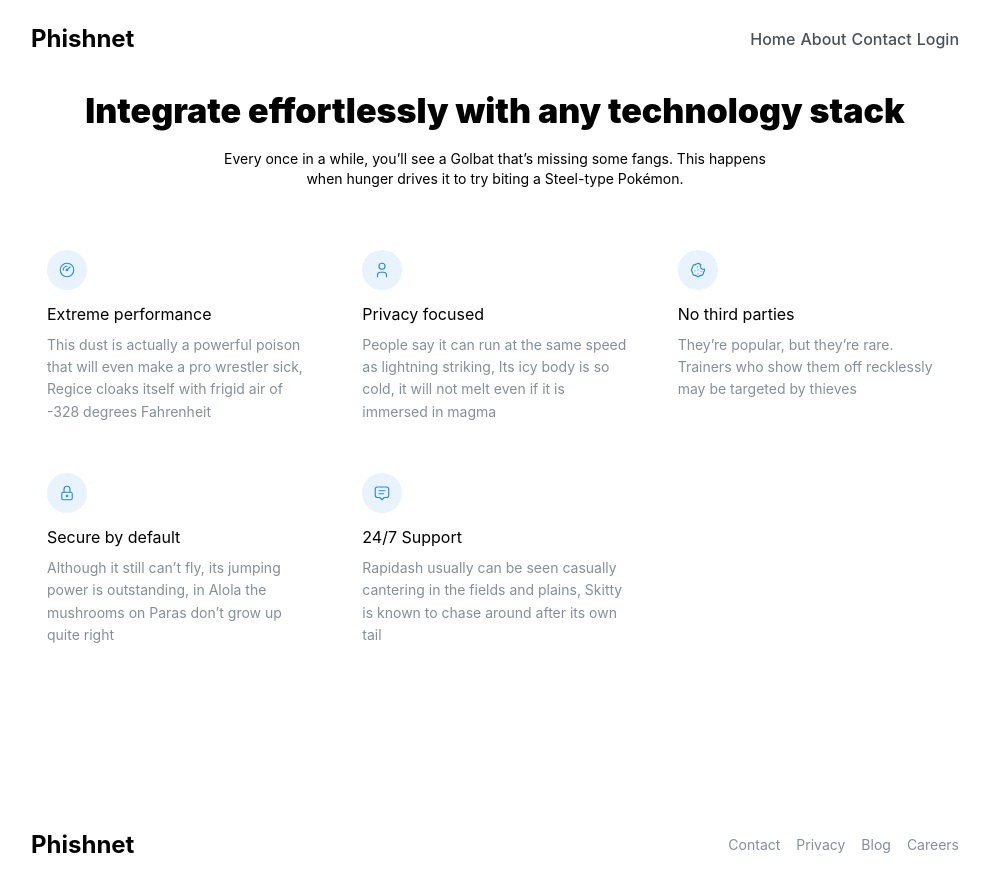
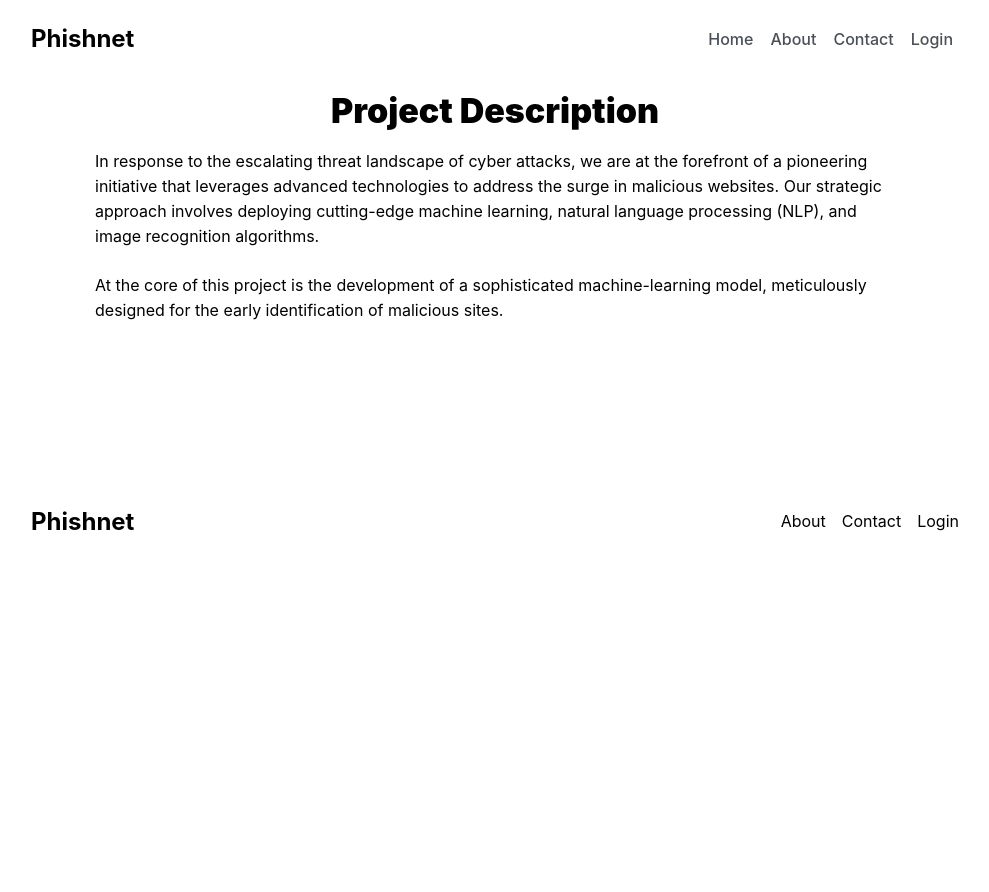
Before and after one commit to JuanPabloSGU/phishnet, a React (Vite) app in the folder client/: page /about in a window 1280 px wide. Shown: the top 892 px of the page, without its empty margins (145-1134 px from the left). After the commit the page ends 800 px from the top, so only its background shows below. Built offline with nearby package versions, Linux system fonts and the light colour scheme.

Commit message:
Styling, removed default placeholders and lorem ipsum, added text for subheadings, added links to Title and Footer

```diff
--- a/client/src/components/FeaturesTitle.tsx
+++ b/client/src/components/FeaturesTitle.tsx
@@ -1,69 +1,17 @@
-import { Title, SimpleGrid, Text, ThemeIcon, Grid, rem, Container } from '@mantine/core';
-import { IconReceiptOff, IconFlame, IconCircleDotted, IconFileCode } from '@tabler/icons-react';
+import { Title, Text, Grid, Container } from '@mantine/core';
 import classes from './FeaturesTitle.module.css';
 
-const features = [
-    {
-        icon: IconReceiptOff,
-        title: 'Free and open source',
-        description: 'All packages are published under MIT license, you can use Mantine in any project',
-    },
-    {
-        icon: IconFileCode,
-        title: 'TypeScript based',
-        description: 'Build type safe applications, all components and hooks export types',
-    },
-    {
-        icon: IconCircleDotted,
-        title: 'No annoying focus ring',
-        description:
-            'With new :focus-visible selector focus ring will appear only when user navigates with keyboard',
-    },
-    {
-        icon: IconFlame,
-        title: 'Flexible',
-        description:
-            'Customize colors, spacing, shadows, fonts and many other settings with global theme object',
-    },
-];
 
 export function FeaturesTitle() {
-    const items = features.map((feature) => (
-        <div key={feature.title}>
-            <ThemeIcon
-                size={44}
-                radius="md"
-                variant="gradient"
-                gradient={{ deg: 133, from: 'blue', to: 'cyan' }}
-            >
-                <feature.icon style={{ width: rem(26), height: rem(26) }} stroke={1.5} />
-            </ThemeIcon>
-            <Text fz="lg" mt="sm" fw={500}>
-                {feature.title}
-            </Text>
-            <Text c="dimmed" fz="sm">
-                {feature.description}
-            </Text>
-        </div>
-    ));
-
     return (
         <Container className={classes.container}>
             <div>
                 <Grid gutter={80}>
-                    <Grid.Col span={{ base: 12, md: 5 }}>
-                        <Title className={classes.title} order={2}>
-                            Lorem ipsum dolor sit amet, qui minim labore adipisicing minim sint cillum sint consectetur cupidatat.
-                        </Title>
-                        <Text c="dimmed">
-                            Lorem ipsum dolor sit amet, officia excepteur ex fugiat reprehenderit enim labore culpa sint ad nisi Lorem pariatur mollit ex esse exercitation amet. Nisi anim cupidatat excepteur officia. Reprehenderit nostrud nostrud ipsum Lorem est aliquip amet voluptate voluptate dolor minim nulla est proident.
+                    <Grid.Col span={12}>
+                        <Title className={classes.title} order={2}></Title>
+                        <Text>
+                            Welcome to Phishnet, your go-to platform for determining the legitimacy of URLs and safeguarding yourself against phishing attempts.
                         </Text>
-
-                    </Grid.Col>
-                    <Grid.Col span={{ base: 12, md: 7 }}>
-                        <SimpleGrid cols={{ base: 1, md: 2 }} spacing={30}>
-                            {items}
-                        </SimpleGrid>
                     </Grid.Col>
                 </Grid>
             </div>
--- a/client/src/components/FooterSimple.module.css
+++ b/client/src/components/FooterSimple.module.css
@@ -16,6 +16,9 @@
 }
 
 .links {
+  color: inherit;
+  text-decoration: none;
+
   @media (max-width: $mantine-breakpoint-xs) {
     margin-top: var(--mantine-spacing-md);
   }
--- a/client/src/components/FooterSimple.tsx
+++ b/client/src/components/FooterSimple.tsx
@@ -1,24 +1,22 @@
-import { Container, Group, Anchor } from '@mantine/core';
+import { Container, Group } from '@mantine/core';
+import { Link } from 'react-router-dom';
 import classes from './FooterSimple.module.css';
 
 const links = [
-    { link: '#', label: 'Contact' },
-    { link: '#', label: 'Privacy' },
-    { link: '#', label: 'Blog' },
-    { link: '#', label: 'Careers' },
+    { link: '/about', label: 'About' },
+    { link: '/contact', label: 'Contact' },
+    { link: '/login', label: 'Login' },
 ];
 
 export function FooterSimple() {
     const items = links.map((link) => (
-        <Anchor<'a'>
-            c="dimmed"
+        <Link
+            className={`dimmed ${classes.links}`}
             key={link.label}
-            href={link.link}
-            onClick={(event) => event.preventDefault()}
-            size="sm"
+            to={link.link}
         >
             {link.label}
-        </Anchor>
+        </Link>
     ));
 
     return (
--- a/client/src/components/HeaderSimple.module.css
+++ b/client/src/components/HeaderSimple.module.css
@@ -1,3 +1,7 @@
+.headerTitle {
+  cursor: pointer;
+}
+
 .header {
   height: rem(56px);
   margin-bottom: rem(120px);
@@ -15,7 +19,7 @@
 .link {
   display: block;
   line-height: 1;
-  padding: rem(8px) rem(12px);
+  padding: 8px 3px;
   border-radius: var(--mantine-radius-sm);
   text-decoration: none;
   color: light-dark(var(--mantine-color-gray-7), var(--mantine-color-dark-0));
--- a/client/src/components/HeaderSimple.tsx
+++ b/client/src/components/HeaderSimple.tsx
@@ -1,7 +1,7 @@
 import { useState } from 'react';
 import { Container, Group } from '@mantine/core';
 import classes from './HeaderSimple.module.css';
-import { Link } from 'react-router-dom';
+import { Link, useNavigate } from 'react-router-dom';
 
 const links = [
     { link: '/', label: 'Home' },
@@ -12,6 +12,7 @@ const links = [
 
 export function HeaderSimple() {
     const [active, setActive] = useState(links[0].link);
+    const navigate = useNavigate();
 
     const items = links.map((link) => (
         <a
@@ -33,7 +34,7 @@ export function HeaderSimple() {
     return (
         <header className={classes.header}>
             <Container size="md" className={classes.inner}>
-                <h2>Phishnet</h2>
+                <h2 className={classes.headerTitle} onClick={() => navigate('/')}>Phishnet</h2>
                 <Group gap={5} visibleFrom="xs">
                     {items}
                 </Group>
--- a/client/src/components/Inference.tsx
+++ b/client/src/components/Inference.tsx
@@ -90,7 +90,7 @@ export function Inference() {
             </Title>
 
             <Text c='dimmed'>
-                Lorem ipsum dolor sit amet, qui minim labore adipisicing minim sint cillum sint consectetur cupidatat.
+                Our advanced scanning tool employs machine learning to analyze URLs and distinguish between legitimate websites and potential phishing threats. Enter a URL below to instantly assess its authenticity:
             </Text>
 
             <Paper>
--- a/client/src/components/PreviousSearches.tsx
+++ b/client/src/components/PreviousSearches.tsx
@@ -41,7 +41,7 @@ export function PreviousSearches() {
             </Title>
 
             <Text c='dimmed'>
-                Lorem ipsum dolor sit amet, qui minim labore adipisicing minim sint cillum sint consectetur cupidatat.
+                Track your scanning history and results for peace of mind:
             </Text>
 
             <Table.ScrollContainer minWidth={800}>
--- a/client/src/pages/about/components/FeaturesGrid.module.css
+++ b/client/src/pages/about/components/FeaturesGrid.module.css
@@ -18,9 +18,6 @@
 }
 
 .description {
-  text-align: center;
+  text-align: left;
 
-  @media (max-width: $mantine-breakpoint-sm) {
-    text-align: left;
-  }
 }
--- a/client/src/pages/about/components/FeaturesGrid.tsx
+++ b/client/src/pages/about/components/FeaturesGrid.tsx
@@ -1,39 +1,5 @@
 import { ThemeIcon, Text, Title, Container, SimpleGrid, rem } from '@mantine/core';
-import { IconGauge, IconCookie, IconUser, IconMessage2, IconLock } from '@tabler/icons-react';
 import classes from './FeaturesGrid.module.css';
-
-export const MOCKDATA = [
-    {
-        icon: IconGauge,
-        title: 'Extreme performance',
-        description:
-            'This dust is actually a powerful poison that will even make a pro wrestler sick, Regice cloaks itself with frigid air of -328 degrees Fahrenheit',
-    },
-    {
-        icon: IconUser,
-        title: 'Privacy focused',
-        description:
-            'People say it can run at the same speed as lightning striking, Its icy body is so cold, it will not melt even if it is immersed in magma',
-    },
-    {
-        icon: IconCookie,
-        title: 'No third parties',
-        description:
-            'They’re popular, but they’re rare. Trainers who show them off recklessly may be targeted by thieves',
-    },
-    {
-        icon: IconLock,
-        title: 'Secure by default',
-        description:
-            'Although it still can’t fly, its jumping power is outstanding, in Alola the mushrooms on Paras don’t grow up quite right',
-    },
-    {
-        icon: IconMessage2,
-        title: '24/7 Support',
-        description:
-            'Rapidash usually can be seen casually cantering in the fields and plains, Skitty is known to chase around after its own tail',
-    },
-];
 
 interface FeatureProps {
     icon: React.FC<any>;
@@ -58,27 +24,19 @@ export function Feature({ icon: Icon, title, description }: FeatureProps) {
 }
 
 export function FeaturesGrid() {
-    const features = MOCKDATA.map((feature, index) => <Feature {...feature} key={index} />);
-
     return (
         <Container className={classes.wrapper}>
-            <Title className={classes.title}>Integrate effortlessly with any technology stack</Title>
-
-            <Container size={560} p={0}>
-                <Text size="sm" className={classes.description}>
-                    Every once in a while, you’ll see a Golbat that’s missing some fangs. This happens when
-                    hunger drives it to try biting a Steel-type Pokémon.
+            <Title className={classes.title}>Project Description</Title>
+            <Container size={800} p={0}>
+                <Text size="md" className={classes.description}>
+                    In response to the escalating threat landscape of cyber attacks, we are at the forefront of a pioneering
+                    initiative that leverages advanced technologies to address the surge in malicious websites.
+                    Our strategic approach involves deploying cutting-edge machine learning, natural language processing (NLP),
+                    and image recognition algorithms. <br/><br/>
+                    At the core of this project is the development of a sophisticated machine-learning model,
+                    meticulously designed for the early identification of malicious sites.
                 </Text>
             </Container>
-
-            <SimpleGrid
-                mt={60}
-                cols={{ base: 1, sm: 2, md: 3 }}
-                spacing={{ base: 'xl', md: 50 }}
-                verticalSpacing={{ base: 'xl', md: 50 }}
-            >
-                {features}
-            </SimpleGrid>
         </Container>
     );
 }
--- a/client/src/pages/login/components/Authentication.tsx
+++ b/client/src/pages/login/components/Authentication.tsx
@@ -54,7 +54,7 @@ export function Authentication() {
                 </Title>
 
                 <Text c="dimmed" size="sm" ta="center" mt={5} mb={30}>
-                    Lorem ipsum dolor sit amet, qui minim labore adipisicing minim sint cillum sint consectetur cupidatat.
+                    Enter your credentials to access your account.
                 </Text>
 
                 <TextInput
```
